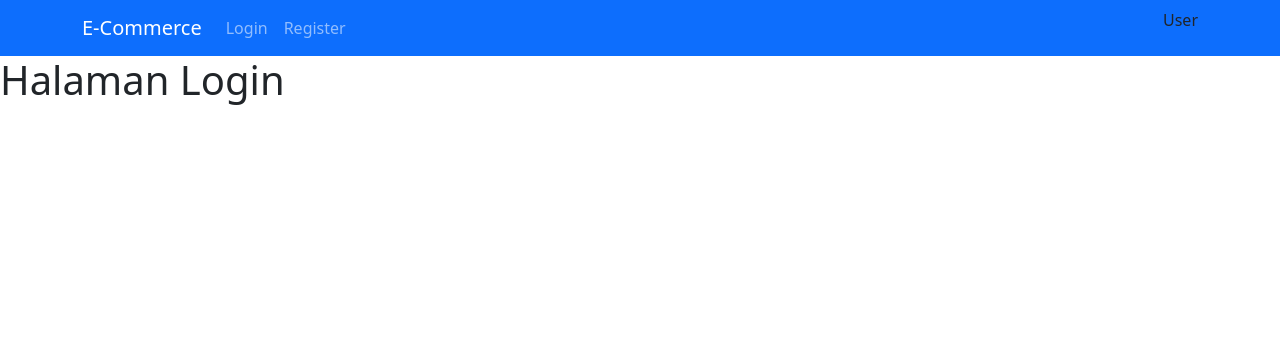
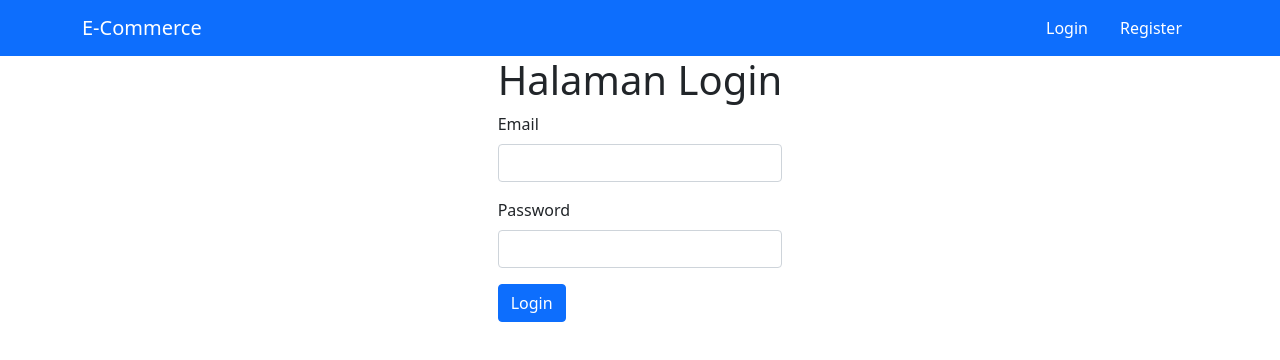
Before and after one commit to lianabdiansyah/ECOMFRONT, a React (Create React App) app: page /login in a window 1280 px wide. Shown: the top 360 px of the page. Built offline with nearby package versions, Linux system fonts and the light colour scheme.

Commit message:
berhasil membuat api login melalui form

```diff
--- a/src/Header.js
+++ b/src/Header.js
@@ -1,13 +1,17 @@
-import { Link } from "react-router-dom";
+import { Link, useHistory } from "react-router-dom";
 
 function Header() {
+  let user = JSON.parse(localStorage.getItem("user-info"));
+  const history = useHistory();
+  const handleLogOut = () => {
+    localStorage.clear();
+    history.push("/login");
+  }
   return (
     <div>
       <nav className="navbar navbar-expand-lg navbar-dark bg-primary">
         <div className="container">
-          <span className="navbar-brand">
-            E-Commerce
-          </span>
+          <span className="navbar-brand">E-Commerce</span>
           <button
             className="navbar-toggler"
             type="button"
@@ -21,8 +25,7 @@ function Header() {
           </button>
           <div className="collapse navbar-collapse" id="navbarNavAltMarkup">
             <div className="navbar-nav">
-              {
-                localStorage.getItem("user-info") ?
+              {localStorage.getItem("user-info") ? (
                 <>
                   <Link to="/addproducts" className="nav-link">
                     Add Products
@@ -31,20 +34,33 @@ function Header() {
                     Update Products
                   </Link>
                 </>
-              :
+              ) : null}
+            </div>
+          </div>
+          <div className="d-flex">
+            {localStorage.getItem("user-info") ? (
               <>
-              <Link to="/login" className="nav-link">
+                <button className="btn btn primary text-white">
+                  {user && user.nama}
+                </button>
+                <button
+                  onClick={handleLogOut}
+                  type="button"
+                  className="btn btn primary text-white"
+                >
+                  Logout
+                </button>
+              </>
+            ) : (
+              <>
+                <Link to="/login" className="nav-link text-white">
                   Login
                 </Link>
-              <Link to="/register" className="nav-link">
+                <Link to="/register" className="nav-link text-white">
                   Register
                 </Link>
               </>
-              }
-            </div>
-          </div>
-          <div className="d-flex">
-            <p>User</p>
+            )}
           </div>
         </div>
       </nav>
--- a/src/Login.js
+++ b/src/Login.js
@@ -1,18 +1,78 @@
 import Header from "./Header";
-import React, { useEffect } from "react";
+import React, {useState, useEffect } from "react";
 import { useHistory } from "react-router-dom";
 
 function Login() {
+  const [email, setEmail] = useState("");
+  const [password, setPassword] = useState("");
   const history = useHistory();
   useEffect(() => {
     if (localStorage.getItem("user-info")) {
       history.push("/addproducts");
     }
-     },[]);
+  }, []);
+
+  const handleLogin = async() => {
+    let item = { email, password };
+    let result = await fetch("http://localhost:8000/api/login", {
+      method: "POST",
+      body: JSON.stringify(item),
+      headers: {
+        "content-type": "application/json",
+        Accept: "application/json",
+      },
+    });
+    result = await result.json();
+    console.warn("result", result);
+    localStorage.setItem("user-info", JSON.stringify(result));
+    setEmail("");
+    setPassword("");
+    history.push("/addproducts");
+  }
   return (
     <div>
       <Header />
-      <h1>Halaman Login</h1>
+      <div className="container d-flex justify-content-center">
+        <div className="row">
+          <div className="col-md-12">
+            <h1 className="text-center">Halaman Login</h1>
+
+            <div className="mb-3">
+              <label htmlFor="email" className="form-label">
+                Email
+              </label>
+              <input
+                type="text"
+                className="form-control"
+                id="email"
+                value={email}
+                onChange={(e) => setEmail(e.target.value)}
+              />
+            </div>
+
+            <div className="mb-3">
+              <label htmlFor="password" className="form-label">
+                Password
+              </label>
+              <input
+                type="password"
+                className="form-control"
+                id="password"
+                value={password}
+                onChange={(e) => setPassword(e.target.value)}
+              />
+            </div>
+
+            <button
+              onClick={handleLogin}
+              type="submit"
+              className="btn btn-primary"
+            >
+              Login
+            </button>
+          </div>
+        </div>
+      </div>
     </div>
   );
 }
--- a/src/Protected.js
+++ b/src/Protected.js
@@ -1,7 +1,14 @@
 import React, { useEffect } from "react";
+import { useHistory } from "react-router-dom";
 
 function Protected(props) {
     let Cmp = props.Cmp;
+    let history = useHistory();
+     useEffect(() => {
+       if (!localStorage.getItem("user-info")) {
+         history.push("/login");
+       }
+     }, []);
     return (
     <div>
         <Cmp/>
--- a/src/Register.js
+++ b/src/Register.js
@@ -29,7 +29,7 @@ function Register() {
     setNama("");
     setEmail("");
     setPassword("");
-    history.push("/add");
+    history.push("/addproducts");
 
   }
 
```
Lines whose indentation alone changed are shown as unchanged.
